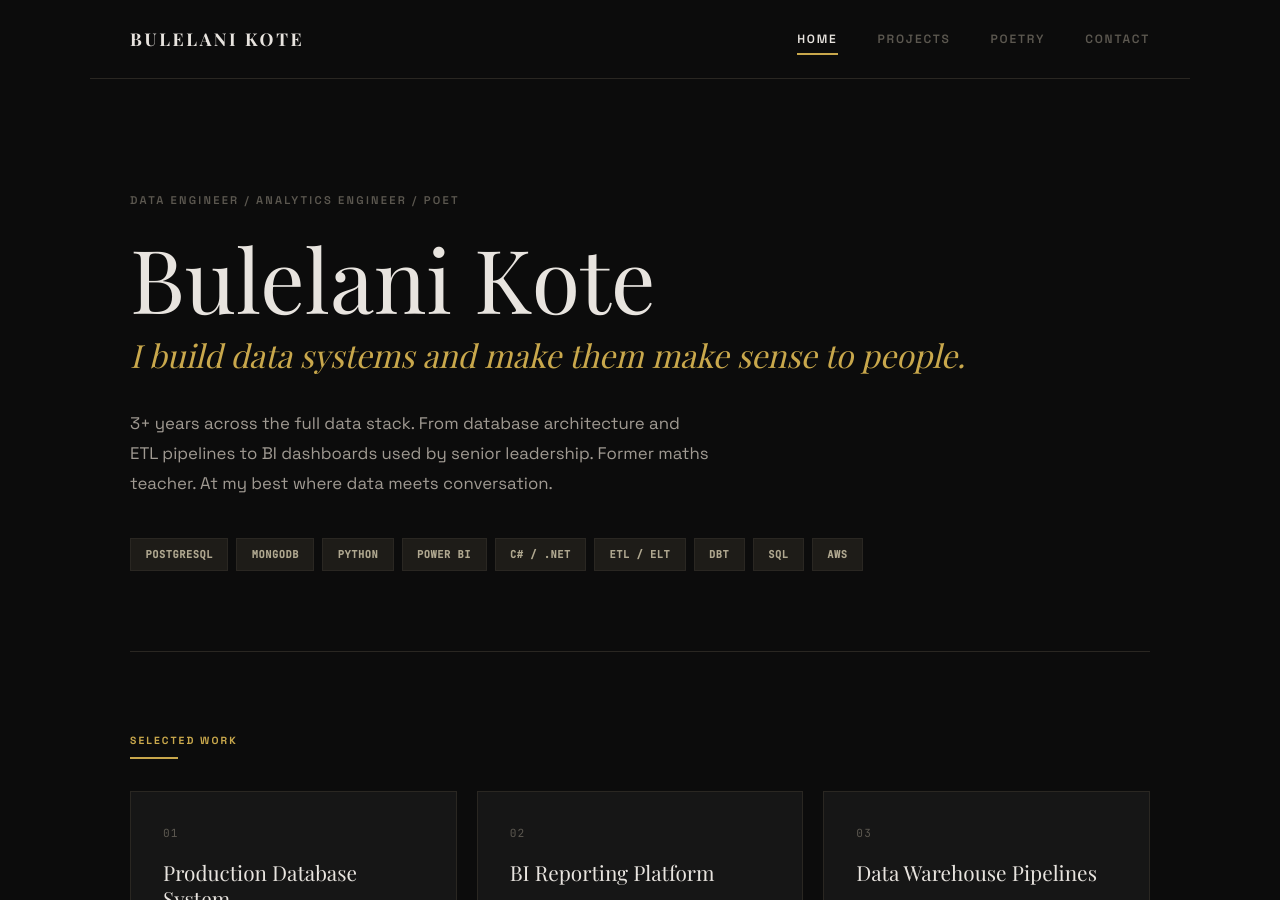
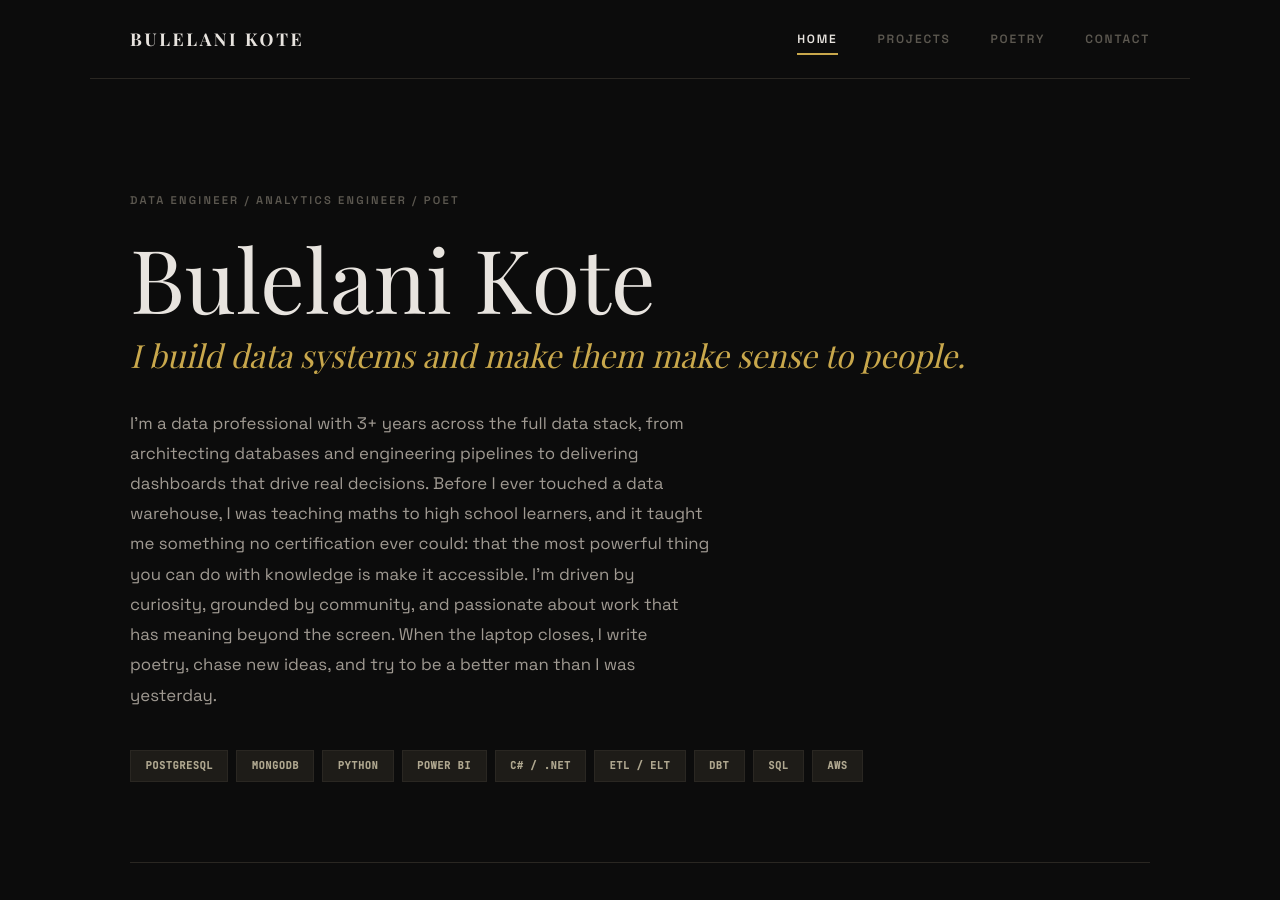
Before and after one commit to BulelaniKote/BulelaniKote.github.io, a Jekyll site: the page built from index.html, in a window 1280 px wide and 900 px high. Built offline with Jekyll 4.4.1, drawn with Linux system fonts in a browser that asks for light colours; some web fonts are replaced.

Commit message:
Revise introduction in index.html
Updated the introduction paragraph to better reflect experience and personal insights.

```diff
--- a/index.html
+++ b/index.html
@@ -5,7 +5,7 @@ title: Home
 <section class="hero">
   <p class="hero__greeting">Data Engineer / Analytics Engineer / Poet</p>
   <h1 class="hero__name">Bulelani Kote<em>I build data systems and make them make sense to people.</em></h1>
-  <p class="hero__intro">3+ years across the full data stack. From database architecture and ETL pipelines to BI dashboards used by senior leadership. Former maths teacher. At my best where data meets conversation.</p>
+  <p class="hero__intro">I'm a data professional with 3+ years across the full data stack, from architecting databases and engineering pipelines to delivering dashboards that drive real decisions. Before I ever touched a data warehouse, I was teaching maths to high school learners, and it taught me something no certification ever could: that the most powerful thing you can do with knowledge is make it accessible. I'm driven by curiosity, grounded by community, and passionate about work that has meaning beyond the screen. When the laptop closes, I write poetry, chase new ideas, and try to be a better man than I was yesterday.</p>
   <div class="hero__tags">
     <span class="hero__tag">PostgreSQL</span><span class="hero__tag">MongoDB</span><span class="hero__tag">Python</span><span class="hero__tag">Power BI</span><span class="hero__tag">C# / .NET</span><span class="hero__tag">ETL / ELT</span><span class="hero__tag">dbt</span><span class="hero__tag">SQL</span><span class="hero__tag">AWS</span>
   </div>
```
